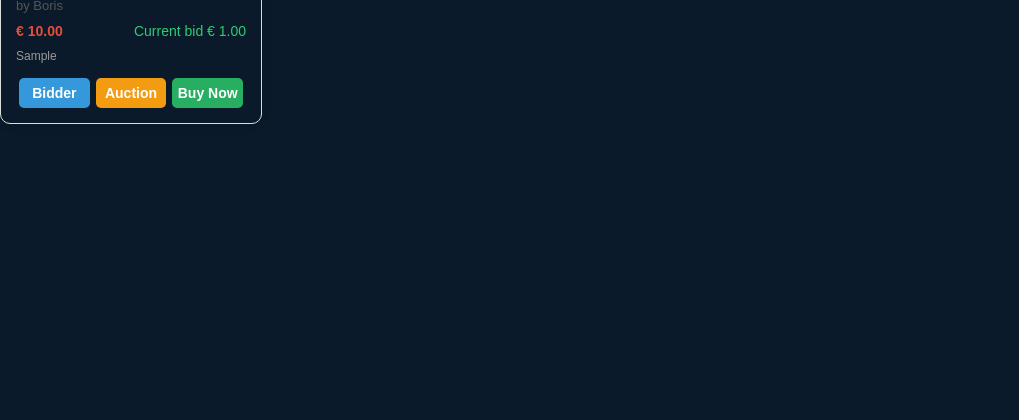
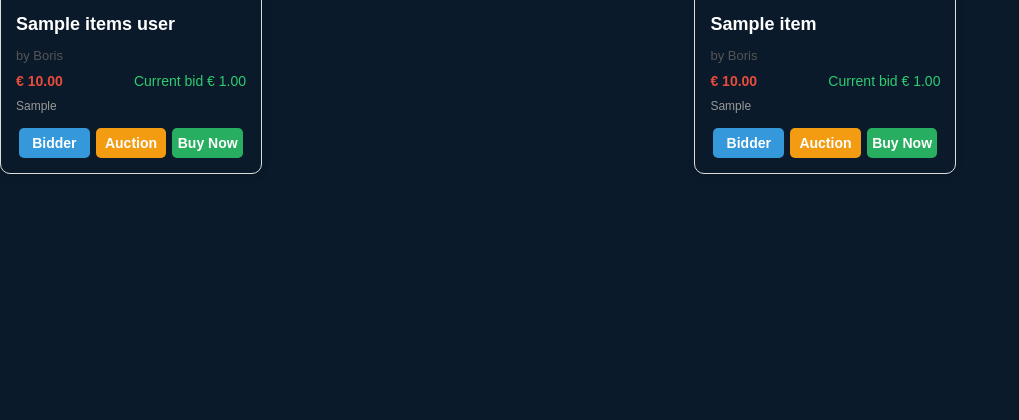
Before and after one commit to cheikh2231/projetBiddingWeb, a PHP site: the page made by view/view_item.php in a window 1280 px wide. Shown: the part 311-731 px from the top of the page, without its empty margins (0-1019 px from the left). Run offline with PHP 8.4, Linux system fonts and the light colour scheme; the template is opened without the code that fills it: most values are stand-ins (such as "Sample title", 1, 10 or a date in 2020).

Commit message:
feat(dashboard): Test affichage des items de quentin

```diff
--- a/controller/ControllerItem.php
+++ b/controller/ControllerItem.php
@@ -4,8 +4,10 @@ require_once 'model/Item.php';
 
 class ControllerItem extends Controller {
     public function browse(): void {
-        $items=Item::getItems();
-        (new View("item"))->show(["items"=>$items]);
+        $itemsUser=Item::getUserItems();
+        $items=Item::getUserItems();
+
+        (new View("item"))->show(["itemsUser"=>$itemsUser,"items"=>$items]);
     }
     public function index(): void {
     }
--- a/css/styles.css
+++ b/css/styles.css
@@ -17,7 +17,7 @@ body {
     border-radius: 10px;
     overflow: hidden;
     font-family: Arial, sans-serif;
-     background: #32313100;
+     background: #020d2c00;
     box-shadow: 0 2px 8px rgba(0,0,0,0.1);
 }
 
--- a/view/view_item.php
+++ b/view/view_item.php
@@ -12,8 +12,44 @@
 <body>
     <div>
         <h3>Browse</h3>
+        <h2>Item quentin</h2>
+
         <div class="cards-container">
-            <?php foreach ($items as $item) : ?>
+            <?php foreach ($itemsUser as $item) : ?>
+
+                <?php $pictures = $item->getPictures(); ?>
+                <div class="card">
+                    <?php if (!empty($pictures)) : ?>
+                        <div class="image-wrapper">
+                            <img src="<?= $web_root . $pictures[0] ?>" alt="<?= htmlspecialchars($item->title) ?>" />
+                            <?php if(count($pictures)>1):?>
+                            <div class="image-count"><?= count($pictures)." images"  ?></div>
+                            <?php endif; ?>
+                        </div>
+                    <?php endif; ?>
+
+                    <div class="card-content">
+                        <h3 class="title"><?= htmlspecialchars($item->title) ?></h3>
+                        <p class="seller">by Boris</p>
+
+                        <div class="prices">
+                            <div class="buy-now-price">€ <?= number_format($item->buy_now_price ?? 0, 2) ?></div>
+                            <div class="current-bid">Current bid € <?= number_format($item->starting_bid ?? 0, 2) ?></div>
+                        </div>
+
+                        <div class="duration"><?=$item->duration_days?></div>
+
+                        <div class="buttons">
+                            <button class="btn bidder">Bidder</button>
+                            <button class="btn auction">Auction</button>
+                            <button class="btn buy-now">Buy Now</button>
+                        </div>
+                    </div>
+                </div>
+            <?php endforeach; ?>
+            <?= "==========================================" ?>
+             <?php foreach ($items as $item) : ?>
+
                 <?php $pictures = $item->getPictures(); ?>
                 <div class="card">
                     <?php if (!empty($pictures)) : ?>
```
Also changed, not shown: model/Item.php (+9 -0 lines).
